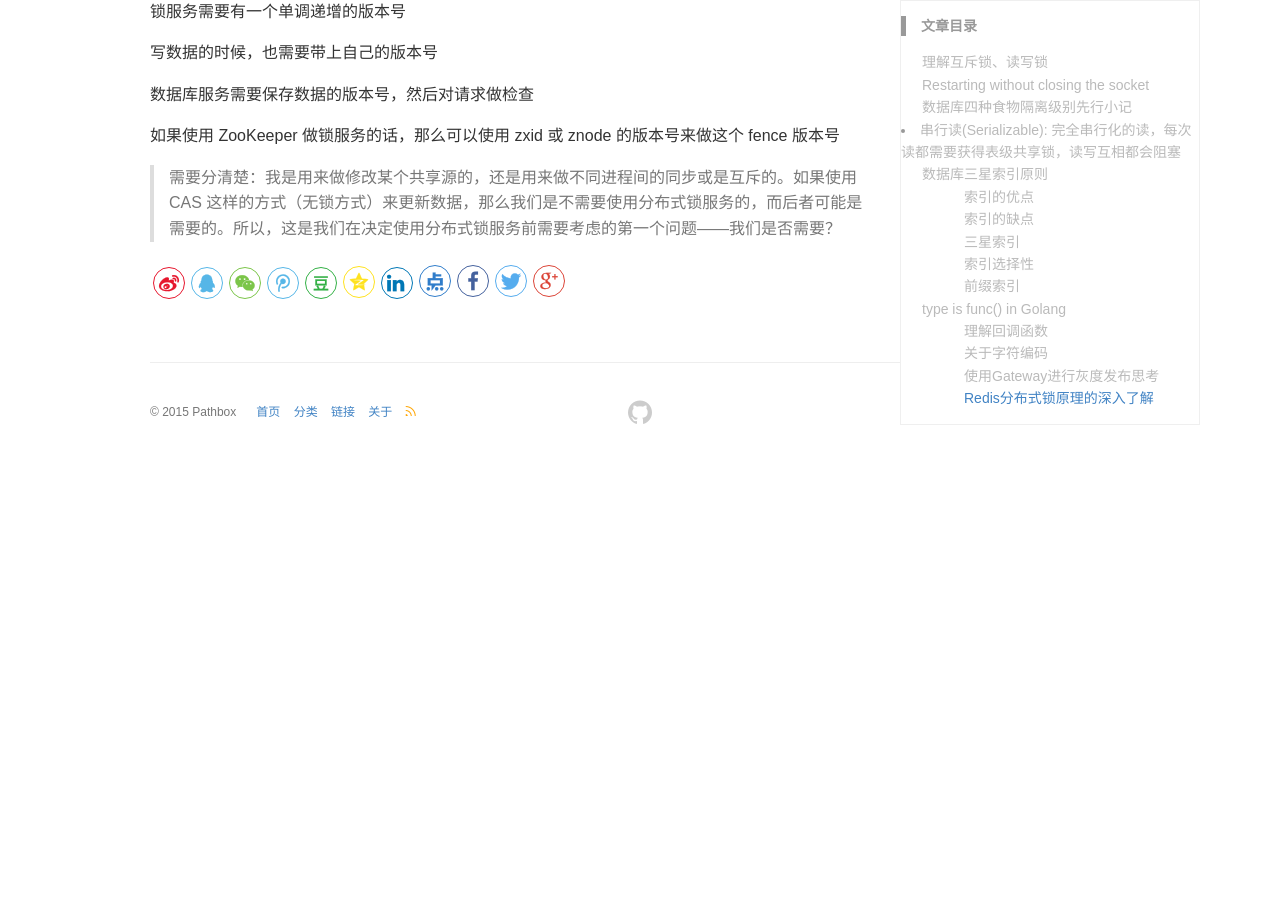
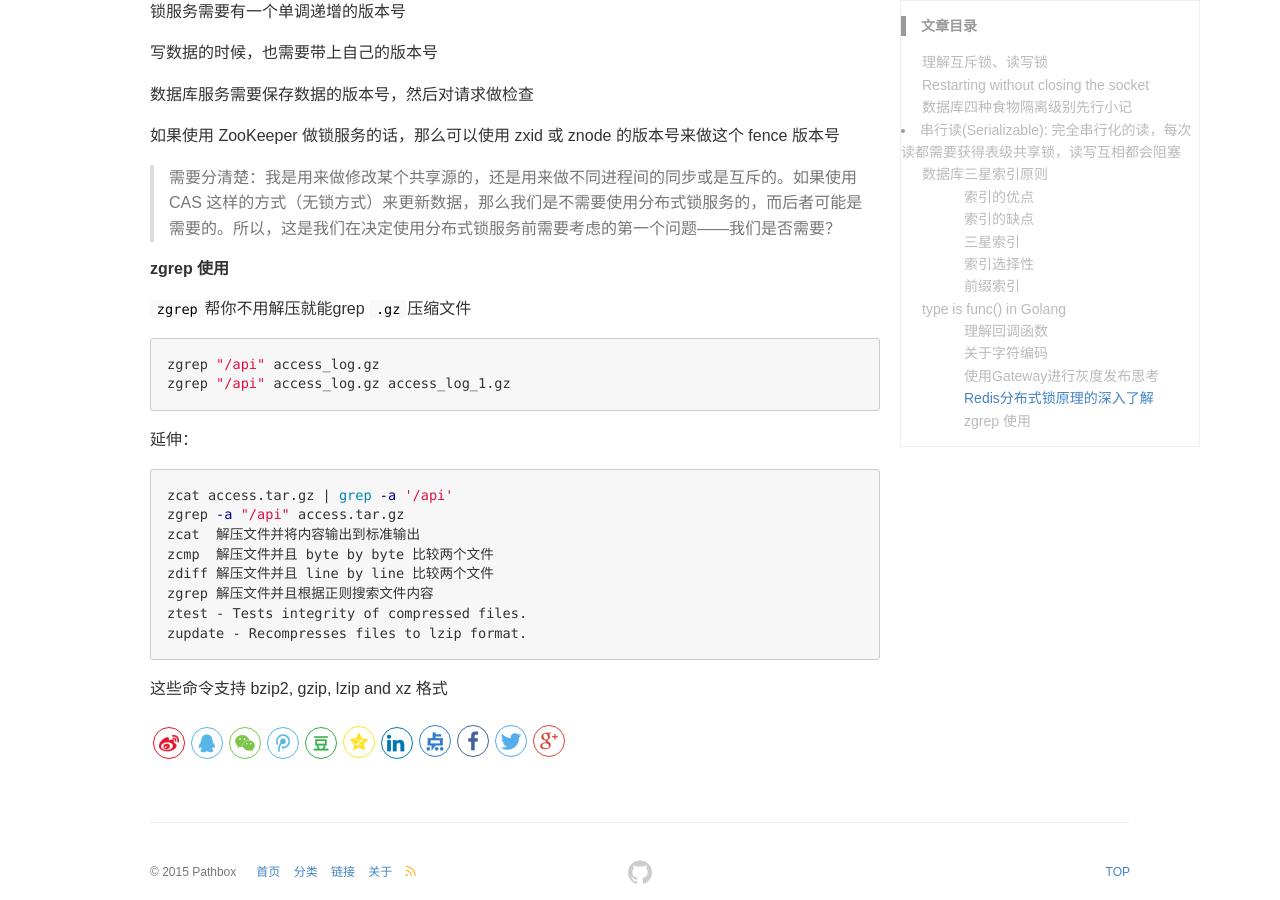
Before and after one commit to pathbox/pathbox.github.io, a Jekyll site: the page built from _posts/2018-05-01-work-summary-in-Udesk-fifteen.md, in a window 1280 px wide and 900 px high, scrolled down 5329 px. Built offline with Jekyll 4.4.1, drawn with Linux system fonts in a browser that asks for light colours; before the commit the page ends 5790 px from its top, so only the background shows below that.

Commit message:
zgrep 使用

````diff
--- a/_posts/2018-05-01-work-summary-in-Udesk-fifteen.md
+++ b/_posts/2018-05-01-work-summary-in-Udesk-fifteen.md
@@ -221,3 +221,26 @@
 如果使用 ZooKeeper 做锁服务的话，那么可以使用 zxid 或 znode 的版本号来做这个 fence 版本号
 
 >需要分清楚：我是用来做修改某个共享源的，还是用来做不同进程间的同步或是互斥的。如果使用 CAS 这样的方式（无锁方式）来更新数据，那么我们是不需要使用分布式锁服务的，而后者可能是需要的。所以，这是我们在决定使用分布式锁服务前需要考虑的第一个问题——我们是否需要？
+
+##### zgrep 使用
+`zgrep`帮你不用解压就能grep `.gz`压缩文件
+
+```sh
+zgrep "/api" access_log.gz
+zgrep "/api" access_log.gz access_log_1.gz
+```
+
+延伸：
+
+```sh
+zcat access.tar.gz | grep -a '/api'
+zgrep -a "/api" access.tar.gz
+zcat  解压文件并将内容输出到标准输出
+zcmp  解压文件并且 byte by byte 比较两个文件
+zdiff 解压文件并且 line by line 比较两个文件
+zgrep 解压文件并且根据正则搜索文件内容
+ztest - Tests integrity of compressed files.
+zupdate - Recompresses files to lzip format.
+```
+
+这些命令支持 bzip2, gzip, lzip and xz 格式
````
